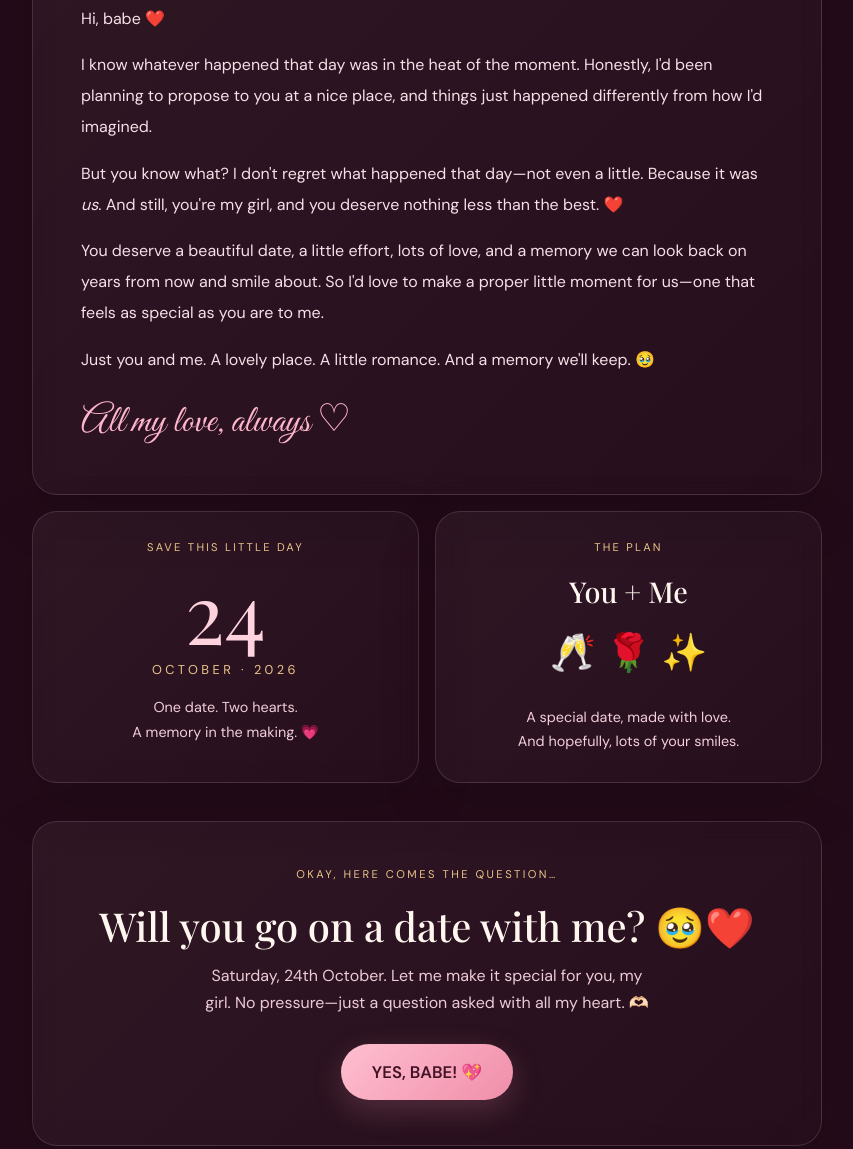
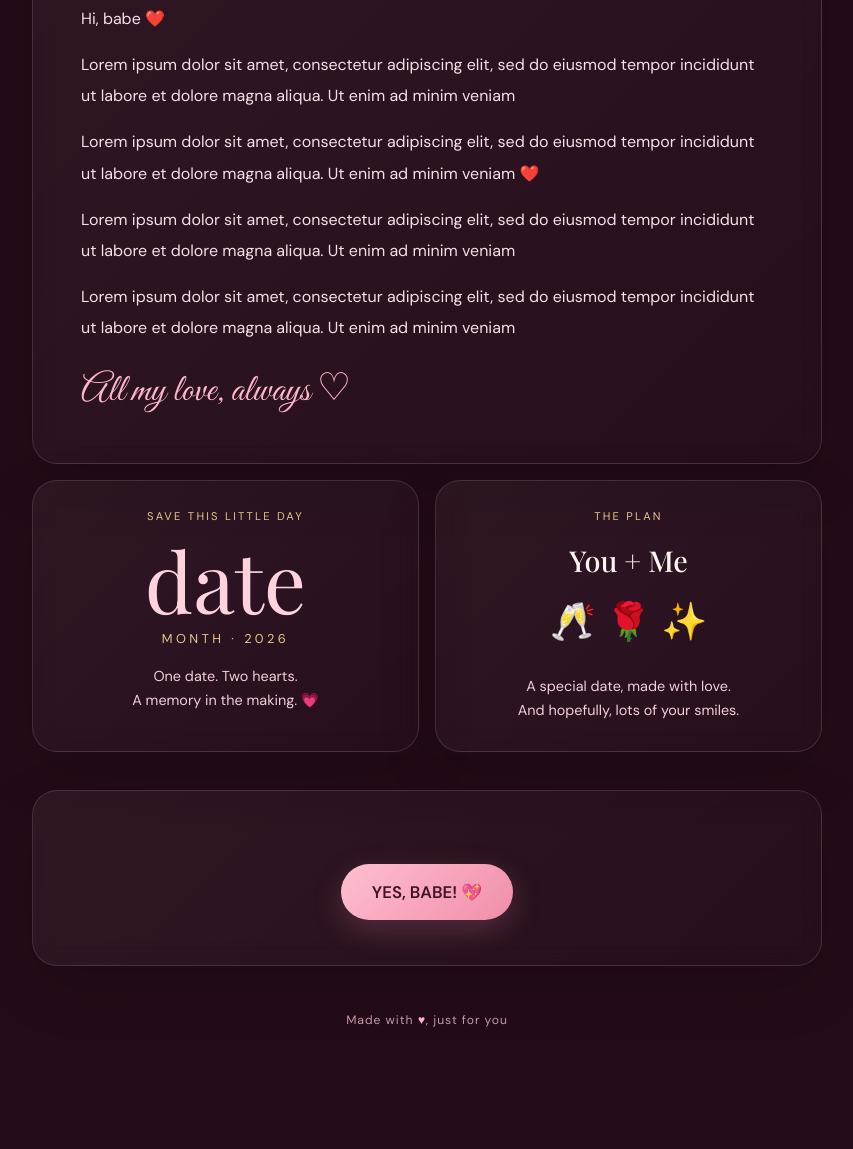
Before and after one commit to KunalDhuri09/Suprise, a plain HTML site: page index.html in a window 1280 px wide. Shown: the part 860-2009 px from the top of the page, without its empty margins (213-1066 px from the left). After the commit the page ends 1958 px from the top, so only its background shows below. Drawn offline with nearby package versions, Linux system fonts and the light colour scheme.

Commit message:
Update index.html

```diff
--- a/index.html
+++ b/index.html
@@ -82,18 +82,18 @@ footer span{color:#ffb6cc}
     <div class="kicker">A little something I wanted to say</div>
     <h2>Because you deserve a moment that's just yours.</h2>
     <p>Hi, babe ❤️</p>
-    <p>I know whatever happened that day was in the heat of the moment. Honestly, I'd been planning to propose to you at a nice place, and things just happened differently from how I'd imagined.</p>
-    <p>But you know what? I don't regret what happened that day—not even a little. Because it was <em>us</em>. And still, you're my girl, and you deserve nothing less than the best. ❤️</p>
-    <p>You deserve a beautiful date, a little effort, lots of love, and a memory we can look back on years from now and smile about. So I'd love to make a proper little moment for us—one that feels as special as you are to me.</p>
-    <p>Just you and me. A lovely place. A little romance. And a memory we'll keep. 🥹</p>
+    <p>Lorem ipsum dolor sit amet, consectetur adipiscing elit, sed do eiusmod tempor incididunt ut labore et dolore magna aliqua. Ut enim ad minim veniam</p>
+    <p>Lorem ipsum dolor sit amet, consectetur adipiscing elit, sed do eiusmod tempor incididunt ut labore et dolore magna aliqua. Ut enim ad minim veniam ❤️</p>
+    <p>Lorem ipsum dolor sit amet, consectetur adipiscing elit, sed do eiusmod tempor incididunt ut labore et dolore magna aliqua. Ut enim ad minim veniam</p>
+    <p>Lorem ipsum dolor sit amet, consectetur adipiscing elit, sed do eiusmod tempor incididunt ut labore et dolore magna aliqua. Ut enim ad minim veniam</p>
     <div class="signature">All my love, always ♡</div>
   </section>
 
   <section class="section date-grid" aria-label="Date details">
     <div class="glass date-card">
       <div class="mini-title">Save this little day</div>
-      <div class="date-number">24</div>
-      <div class="date-month">October · 2026</div>
+      <div class="date-number">date</div>
+      <div class="date-month">month · 2026</div>
       <div class="date-note">One date. Two hearts.<br>A memory in the making. 💗</div>
     </div>
     <div class="glass date-card" style="display:flex;flex-direction:column;justify-content:center">
@@ -105,9 +105,6 @@ footer span{color:#ffb6cc}
   </section>
 
   <section class="section glass question" id="the-question">
-    <div class="kicker">Okay, here comes the question…</div>
-    <h2>Will you go on a date with me? 🥹❤️</h2>
-    <p class="small">Saturday, 24th October. Let me make it special for you, my girl. No pressure—just a question asked with all my heart. 🫶🏻</p>
     <div class="hero-actions">
       <button class="btn btn-primary yes-button" id="yesBtn">YES, BABE! 💖</button>
     </div>
```
